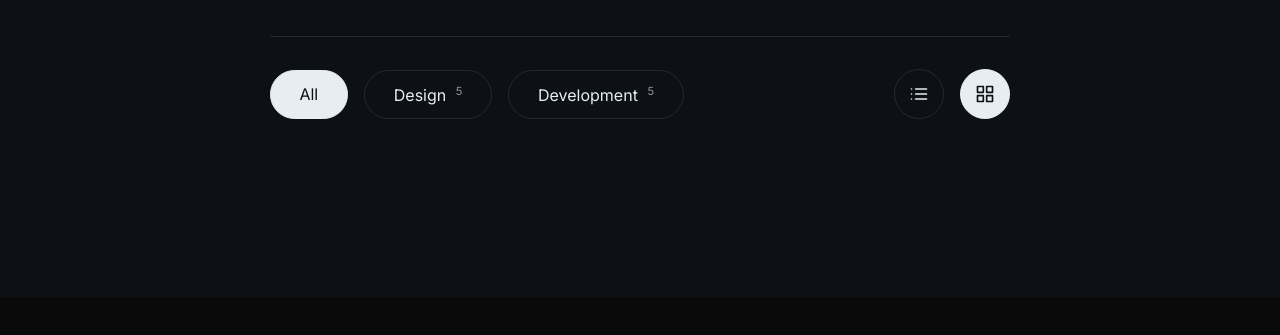
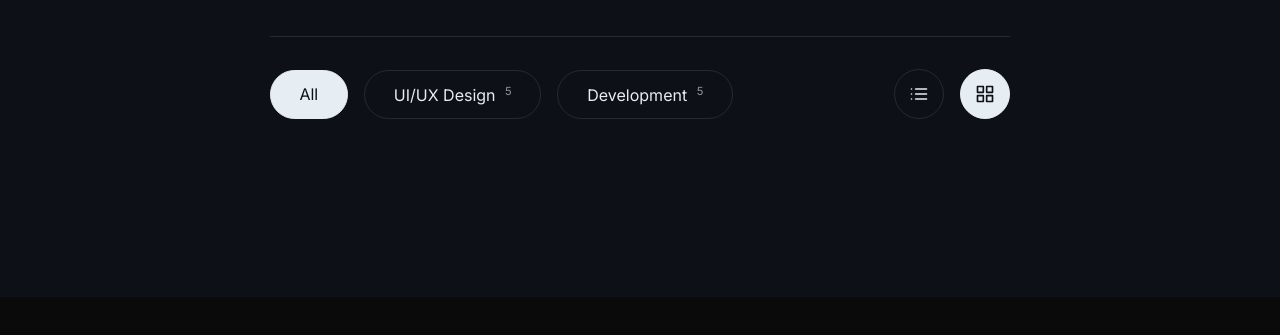
Before and after one commit to Xoltvez/Faiz-s-Portfolio, a website built with Vite: page portfolio.html in a window 1280 px wide. Shown: the part 503-838 px from the top of the page. Built offline with nearby package versions, Linux system fonts and the light colour scheme; some packages are replaced by stand-ins of ours; a web font is replaced by a local one.

Commit message:
Rename Design filter category to UI/UX Design

```diff
--- a/portfolio.html
+++ b/portfolio.html
@@ -83,7 +83,7 @@
             <div class="portfolio-controls reveal-text">
               <div class="portfolio-filters">
                 <button class="filter-btn active hover-target" data-filter="all">All</button>
-                <button class="filter-btn hover-target" data-filter="design">Design <sup>3</sup></button>
+                <button class="filter-btn hover-target" data-filter="design">UI/UX Design <sup>3</sup></button>
                 <button class="filter-btn hover-target" data-filter="development">Development <sup>7</sup></button>
               </div>
               <div class="portfolio-views">
--- a/portfolio.js
+++ b/portfolio.js
@@ -249,7 +249,7 @@ document.addEventListener("DOMContentLoaded", () => {
 
   const designBtn = document.querySelector('[data-filter="design"]');
   const devBtn = document.querySelector('[data-filter="development"]');
-  if (designBtn) designBtn.innerHTML = `Design <sup>${designCount}</sup>`;
+  if (designBtn) designBtn.innerHTML = `UI/UX Design <sup>${designCount}</sup>`;
   if (devBtn) devBtn.innerHTML = `Development <sup>${devCount}</sup>`;
 
   // Initial render
```
Also changed, not shown: dist/portfolio.html.
